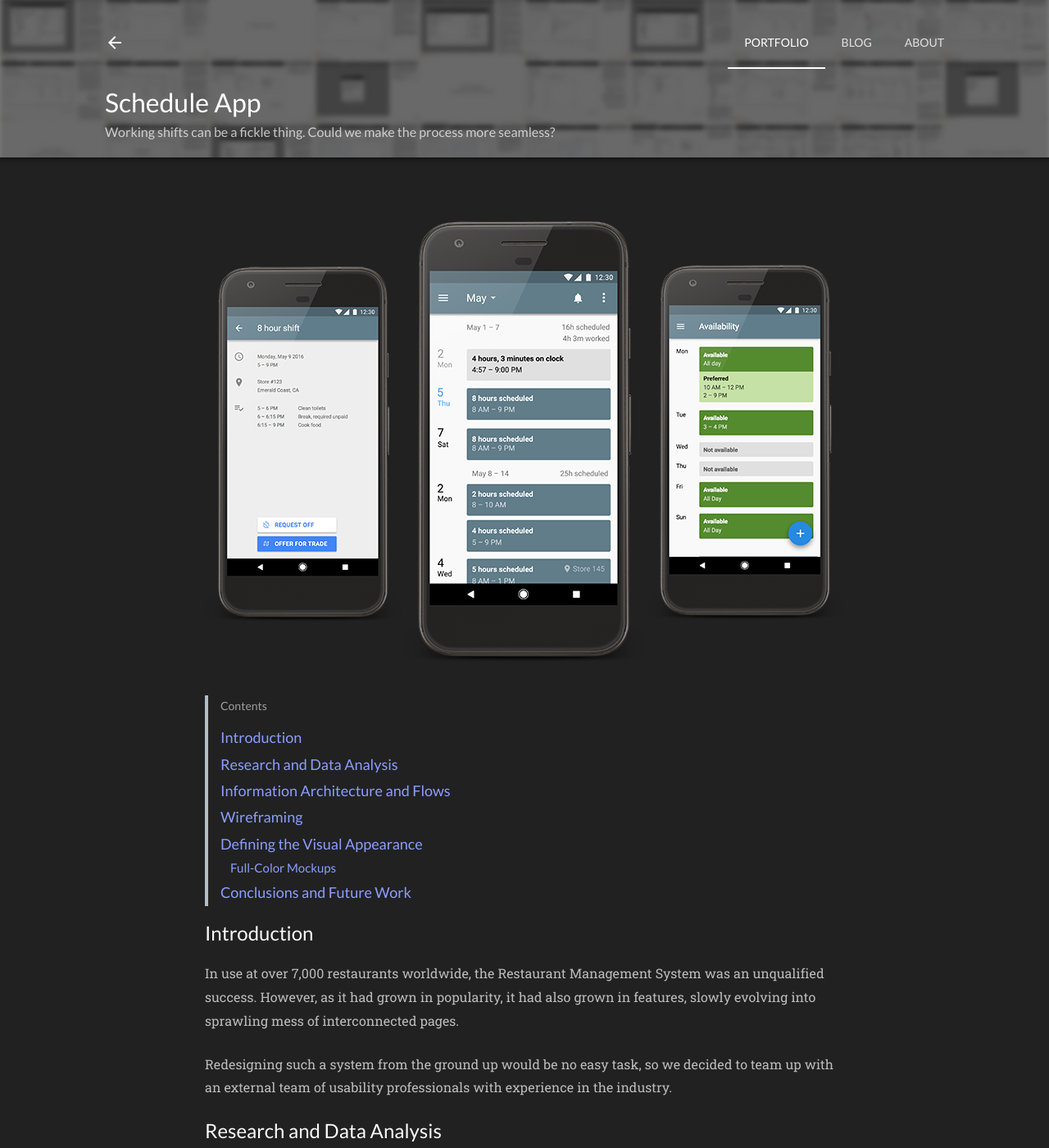
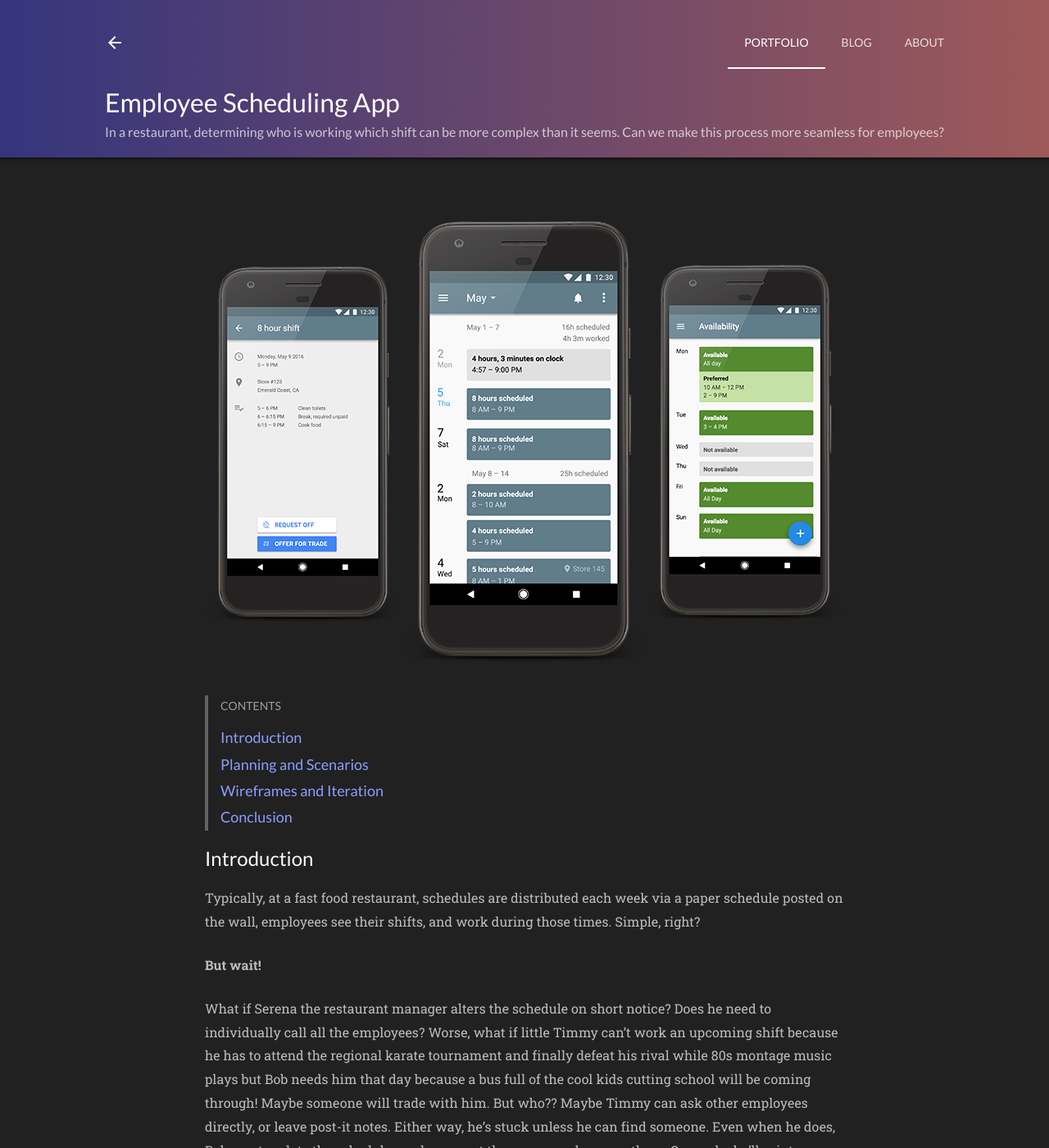
Before and after one commit to tilden/tilden.github.io, a Jekyll site: the page built from projects/schedule_app.md, in a window 1280 px wide and 1400 px high. Shown: the whole window at 82% size. Built offline with Jekyll 4.4.1, drawn with Linux system fonts in a browser that asks for light colours; nearby versions of some CDN libraries; some of the changed text lies outside the part shown.

Commit message:
Added complete draft for mobile app section

```diff
--- a/_data/projects.yml
+++ b/_data/projects.yml
@@ -11,10 +11,10 @@
 
 - name: "Employee Scheduling App"
   desc: >
-         "What if you could communicate with your employees in real time? WHAT THEN."
+         In a restaurant, determining who is working which shift can be more complex than it seems. Can we make this process more seamless for employees?
   url: "/projects/schedule_app"
 
-- name: "Restaurant Management System Redesign"
+- name: "Restaurant Management System"
   desc: >
         Working with a usability consulting firm, our team delivered over 350 pages of wireframes depicting a
         reimagined version of a restaurant management system in use at over 7,000 restaurants worldwide.<br>
--- a/_includes/head.html
+++ b/_includes/head.html
@@ -7,7 +7,7 @@
     <link rel="icon" type="image/png" href="{{ "/images/icon@2x.png" | prepend: site.baseurl }}" />
     <link rel="canonical" href="{{ page.url | replace:'index.html','' | prepend: site.baseurl | prepend: site.url }}">
     <link rel="alternate" type="application/rss+xml" title="RSS" href="{{ "/feed.xml" | prepend: site.baseurl }}" />
-    <link href="https://fonts.googleapis.com/css?family=Lato|Roboto+Slab" rel="stylesheet">
+    <link href="https://fonts.googleapis.com/css?family=Lato|Roboto+Slab:400,700" rel="stylesheet">
     <link href="https://fonts.googleapis.com/icon?family=Material+Icons"
       rel="stylesheet">
     <link href="//maxcdn.bootstrapcdn.com/font-awesome/4.3.0/css/font-awesome.min.css" rel="stylesheet" >
--- a/css/style.scss
+++ b/css/style.scss
@@ -251,7 +251,7 @@ h1.logo {
   text-decoration: none;
   color: white;
   transition: all 0.2s;
-  padding-right: 20px;
+  padding-right: 30px;
   margin-bottom: 30px;
 
   &:hover {
@@ -415,9 +415,11 @@ h1.logo {
   }
 
   blockquote {
-    border-left: 3px solid;
+    color: $material-grey-300;
+    border-left: 4px solid $material-grey-700;
     margin: 0;
     padding: 1em 2em;
+    font-size: 90%;
 
     p {
       margin: 0;
@@ -480,15 +482,16 @@ h1.logo {
   padding: 0px 15px;
   font-weight: 400;
   font-size: 18px;
-  border-left: 4px solid $material-blue-grey-200;
+  border-left: 4px solid $material-grey-700;
 
   &:before {
     content: 'Contents';
-    font-weight: 400;
     font-size: 14px;
     margin-bottom: 10px;
     display: block;
     color: $material-grey-500;
+    content: 'Contents';
+    text-transform: uppercase;
   }
 
   ul  {
@@ -618,7 +621,7 @@ pre > code {
 .footnotes {
   font-size: 14px;
   word-wrap: break-word;
-  border-top: 1px dashed $material-grey-400;
+  border-top: 1px dashed $material-grey-700;
   margin-top: 2.5em;
   padding-top: 1.5em;
 
--- a/projects/schedule_app.md
+++ b/projects/schedule_app.md
@@ -1,127 +1,50 @@
 ---
 layout: post
-banner_photo: "/images/projects/restaurant_management/restaurant_management_sky.jpg"
-title: "Schedule App"
-subtitle: "Working shifts can be a fickle thing. Could we make the process more seamless?"
+title: "Employee Scheduling App"
+subtitle: "In a restaurant, determining who is working which shift can be more complex than it seems. Can we make this process more seamless for employees?"
 ---
 
-![Collage of Timestyle screenshots](/images/projects/schedule_app/fancy_device_pic.png)
+{% include img.html
+  url="/images/projects/schedule_app/fancy_device_pic.png"
+  alt="Mockups of app concept running on device" w="780" h="538"
+%}
 
 * TOC
 {:toc}
 
 ## Introduction
 
-In use at over 7,000 restaurants worldwide, the Restaurant Management System was an unqualified success.
-However, as it had grown in popularity, it had also grown in features, slowly evolving into sprawling mess of interconnected pages.
+Typically, at a fast food restaurant, schedules are distributed each week via a paper schedule posted on the wall, employees see their shifts, and work during those times. Simple, right?
 
-Redesigning such a system from the ground up would be no easy task, so we decided
-to team up with an external team of usability professionals with experience in the industry.
+**But wait!**
 
-## Research and Data Analysis
+What if Serena the restaurant manager alters the schedule on short notice? Does he need to individually call all the employees? Worse, what if little Timmy can't work an upcoming shift because he has to attend the regional karate tournament and finally defeat his rival while 80s montage music plays but Bob needs him that day because a bus full of the cool kids cutting school will be coming through! Maybe someone will trade with him. But who?? Maybe Timmy can ask other employees directly, or leave post-it notes. Either way, he's stuck unless he can find someone.  Even when he does, Bob must update the schedules and cross out the names and reverse them. Or maybe he'll print a new schedule and enter the data into the electronic scheduling system so that his reports will be accurate! Whatever shall we do?
 
-Before design of the new system could begin, we undertook a project to understand the
-existing system in detail. Starting with an expert review of the existing system and continuing into interviews
-with both users and stakeholders, our team produced several documents.
+This is not an uncommon problem[^gresultsshifttrade], as you may have surmised. Given this, customers had requested that our company's scheduling software be able to handle these sitations. As such, for this project, we were tasked with the creation of a mobile app designed to make life slightly easier for the employees. It was a small team, consisting of solely a manager, a developer, and myself.
 
-For the this phase of the project, my primary contribution was using
-the [R statistical analysis package](http://en.wikipedia.org/wiki/R_(programming_language)) to analyze 3
-months worth of system access logs.
+## Planning and Scenarios
+
+Based on information provided by the client and discussions with a former restaurant manager, I set out to write up a set of scenarios that would enumerate the app's functions so that I would have a solid idea of what exactly I should include.
+
+To aid in writing these,  I created several simple personas, (based around the classic ["Personas: Dead yet?"](http://www.uxdesignedge.com/2011/06/personas-dead-yet/) article, and used these to write a series of simple scenarios covering the general functionality of the system. Here's an example:
+
+> Bob has a trip coming up, and needs to request off. He selects "request time off" in the app, and enters the days he cannot work. He then hits "send time off request".  He then sees his time off request, and that it has been "sent".  Later, Serena gets a notification that there is a new time off request. She opens it, and decides that it's acceptable, and accepts the request. Bob is then, in turn, notified that his time off request has been accepted. It is automatically shown in his schedule view.
+
+## Wireframes and Iteration
+
+This scenario assumes that we already know the identities of its players, and is intended to provide a general overview of how this app might work without delving too much into specifics. Using the full set of these simple scenarios, I drew a series of wireframes illustrating common interaction flows:
 
 {% include img.html
-  url="/images/projects/restaurant_management/data_analysis_1.jpg"
-  alt="Graph showing several pages' access data" w="320" h="240"
-  caption="Breaking down page access by user role allowed us to better determine accurate scenarios for
-  different types of users."
+  url="/images/projects/schedule_app/full_wireframes.png"
+  alt="Wireframe showing shift offer flow"
+  caption="Each cluster of connected indicates an interaction flow for a given scenario"
 %}
 
-{% include img.html
-  url="/images/projects/restaurant_management/data_analysis_2.jpg"
-  alt="Graph showing several pages' access data" w="320" h="240"
-  caption="Examining the frequency of &ldquo;jumps&rdquo; between pages helped to determine several user flows."
-%}
+For each of these, there was much debate as to the correct path to take, and many underwent significant revisions prior to handing the designs off to the developer.
 
-## Information Architecture and Flows
+## Conclusion
 
-Following the research phase, we created an exhaustive list of each conceptual "object"
-present in the system, as well as the different actions that users would often perform using these.
-
-From this we derived a comprehensive list of potential user workflows.
-
-{% include img.html
-  url="/images/projects/restaurant_management/flows_1.jpg"
-  alt="Chart showing connected objects" w="320" h="240"
-  caption="An illustration showing the conceptual &ldquo;objects&rdquo; identified, and their relationships with one another."
-%}
-
-{% include img.html
-  url="/images/projects/restaurant_management/flows_2.jpg"
-  alt="Chart showing labor scheduler flow" w="320" h="240"
-  caption="An example flow showing the creation of a labor schedule by a general manager, the typical
-  user who would perform this action."
-%}
-
-## Wireframing
-Using the flows as a basis, we were able to build wireframes depicting concepts
-for a real system.
-
-{% include img.html
-  url="/images/projects/restaurant_management/wireframes_1.png"
-  alt="General list pattern wireframe" w="320" h="182"
-  caption="General patterns, such as the one shown here, allowed us to ensure consistency across the system."
-%}
-
-{% include img.html
-  url="/images/projects/restaurant_management/wireframes_2.jpg"
-  alt="Labor scheduler wireframe" w="320" h="182"
-  caption="This wireframe showing the labor scheduler was informed by the flows depicted previously."
-%}
-
-## Defining the Visual Appearance
-
-With the wireframes complete, we began work on defining a new visual language with which to bring
-the wireframes to life (one of my key contributions to the project).
-
-This visual language was intended not only for the redesigned restaurant management system,
-but also for the company's entire range of products. Our key goals were to create a style
-that was **modern**, **consistent**, and **subdued**.
-
-{% include img.html
-  url="/images/projects/restaurant_management/visuals_1.png"
-  alt="Screenshot of color mockup" w="320" h="240"
-  caption="<b>Modern</b>. The new visuals should draw inspiration from modern web applications, mobile device
-  user interfaces, and the like."
-%}
-
-{% include img.html
-  url="/images/projects/restaurant_management/visuals_3.png"
-  alt="Screenshot of system settings screen" w="320" h="240"
-  caption="<b>Subdued</b>. The viewer's focus should be on the content, not on ornamentation. Minimal use of color and heavy use of
-  whitespace focuses attention toward what's important."
-%}
-
-{% include img.html
-  url="/images/projects/restaurant_management/visuals_2.jpg"
-  alt="Screenshot showing button states" w="320" h="240"
-  caption="<b>Consistent</b>. Pages should adhere as closely as possible established patterns.
-  Particular controls should always look and act in line with expectations."
-%}
+Following the design phase, the mockups were handed off to the developer, who constructed an app prototype which was shown off at several trade shows, where it garnered positive feedback from restaurant franchise owners. It is currently in limited testing at a small number of restaurant locations in the United States.
 
 
-### Full-Color Mockups
-The last step of the process was to apply this visual language to several wireframes, demonstrating how
-it could be applied to the system in a clean, consistent way.
-
-Below is a full-resolution example of one of these mockups, showing the final labor scheduler design.
-
-{% include img.html
-  url="/images/projects/restaurant_management/main_screenshot.png"
-  alt="Labor scheduler screenshot" w="1024" h="644"
-%}
-
-## Conclusions and Future Work
-
-In the end, our team had delivered hundreds of pages of wireframes depicting a redesigned
-system. Aspects of the redesign are currently filtering their way into the restaurant
-management product and other products; the labor scheduler as pictured above was implemented in full,
-and with each day more components based on the design document are implemented.
+ [^gresultsshifttrade]: [Google Search Results - employee shift trading software](https://www.google.com/search?q=employee+shift+trading+software)
```
Also changed, not shown: projects/restaurant_management.md (+1 -1 lines), projects/timestyle.md (+1 -1 lines), images/projects/schedule_app/demo_wireframe.png (added), images/projects/schedule_app/demo_wireframe@2x.png (added), images/projects/schedule_app/full_wireframes.png (added), images/projects/schedule_app/full_wireframes@2x.png (added).
